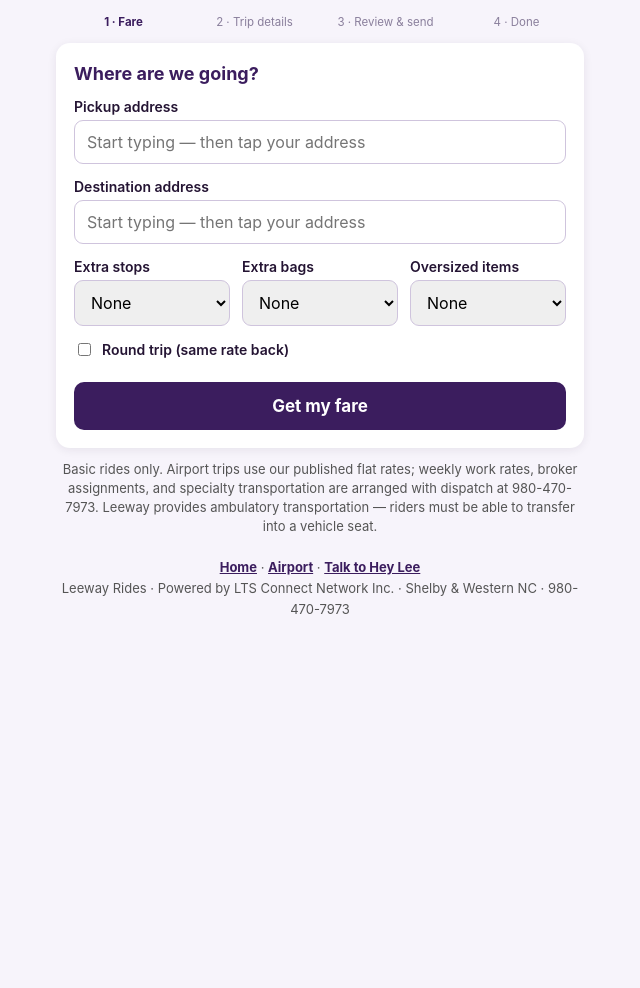
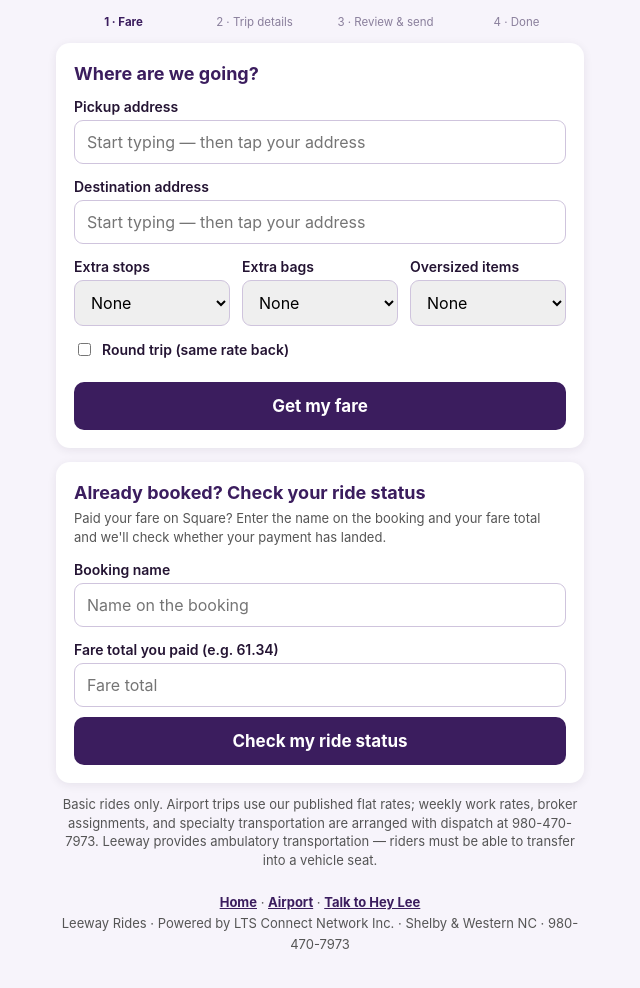
Before and after one commit to Leewayrides/leeway-rides-website, a plain HTML site: page fare-calculator.html in a window 1280 px wide. Shown: the part 114-1102 px from the top of the page, without its empty margins (320-960 px from the left). Before the commit the page ends 800 px from the top, so only its background shows below. Drawn offline with Linux system fonts and the light colour scheme.

Commit message:
Add ride-status check to fare calculator (payment confirmation)

```diff
--- a/fare-calculator.html
+++ b/fare-calculator.html
@@ -186,9 +186,21 @@ document.addEventListener('click', function(e){
     <h2>Request received 💜💛</h2>
     <div class="statusbox ok" id="confirmBox"></div>
     <div class="statusbox hold" id="payPanel" style="display:none"></div>
+    <div class="statusbox" id="statusPanel" style="display:none"></div>
     <table id="finalSummary" style="margin-top:12px"></table>
     <p class="note">Questions or changes? Call dispatch at <strong>980-470-7973</strong>.
     Which way you riding? SAY LEEWAY!</p>
+  </div>
+
+  <div class="card" id="statusChecker">
+    <h2>Already booked? Check your ride status</h2>
+    <p class="note" style="margin:4px 0 10px">Paid your fare on Square? Enter the name on the booking and your fare total and we'll check whether your payment has landed.</p>
+    <label>Booking name</label>
+    <input id="chkName" type="text" placeholder="Name on the booking" autocomplete="name">
+    <label>Fare total you paid (e.g. 61.34)</label>
+    <input id="chkTotal" type="text" inputmode="decimal" placeholder="Fare total">
+    <button type="button" onclick="checkRideStatus(document.getElementById('chkName').value, document.getElementById('chkTotal').value, document.getElementById('chkResult'))" style="margin-top:10px">Check my ride status</button>
+    <div class="statusbox" id="chkResult" style="display:none;margin-top:10px"></div>
   </div>
 
   <p class="note" style="text-align:center">Basic rides only. Airport trips use our published flat rates;
@@ -216,9 +228,48 @@ const AIRPORT_WORDS = ["airport","clt","gsp","avl","charlotte douglas",
   "greenville-spartanburg","greenville spartanburg","asheville regional"];
 const WEB3FORMS_KEY = "a5f6de0a-7809-4119-b0e9-62eb6bcd4c28"; // same public form key as the site Quick Quote form
 const SQUARE_PAY_LINK = "https://square.link/u/6IZt9aih"; // David's Square "Pay Your Fare" link (buyer-entered amount, verified live Nov 5, 2026) — the confirmation screen shows the pay step (upfront payments, David's Nov 5 decision).
+const STATUS_API = "https://leeway-holds.ltsconnectnetwork.workers.dev"; // payment-status service (Nov 7, 2026): the "Check my ride status" button asks it whether the rider's Square payment landed; it answers only once the Worker's Square key is set, and the page degrades gracefully until then.
 let TRIP = null; // holds the computed booking
 
 function money(n){ return "$" + n.toFixed(2); }
+
+// Payment-status check (Nov 7, 2026): asks the status service whether Square
+// shows a payment matching this rider's name + fare total. On a match the box
+// flips to RIDE CONFIRMED; the service answers "not active" until dispatch
+// switches it on, and the page stays honest in that state.
+async function checkRideStatus(name, totalStr, box, trip){
+  const clean = String(totalStr || "").replace(/[^0-9.]/g, "");
+  const cents = Math.round(parseFloat(clean) * 100);
+  box.style.display = "block";
+  if(!name || !name.trim() || !Number.isFinite(cents) || cents < 100){
+    box.className = "statusbox hold";
+    box.innerHTML = "Please enter the booking name and the fare total from your booking summary.";
+    return;
+  }
+  box.className = "statusbox";
+  box.innerHTML = "Checking with Square…";
+  try{
+    const res = await fetch(STATUS_API + "/payment-status", { method: "POST", headers: { "Content-Type": "application/json" }, body: JSON.stringify({ name: name.trim(), amount_cents: cents }) });
+    const d = await res.json().catch(() => ({}));
+    if(res.status === 503 || d.active === false){
+      box.className = "statusbox";
+      box.innerHTML = "Our instant status check is being switched on — dispatch confirms every paid ride personally. Questions? Call <strong>980-470-7973</strong>.";
+      return;
+    }
+    if(d.matched){
+      box.className = "statusbox ok";
+      box.innerHTML = "<strong style=\"font-size:19px\">✅ RIDE CONFIRMED</strong><br>We found your payment of <strong>" + money(d.paid_cents / 100) + "</strong> — your ride is locked in." + (trip ? "<br>" + trip.pickup + " → " + trip.dropoff + " · " + trip.date + " at " + trip.time : "") + "<br><span class=\"note\">Dispatch has your trip. If anything about your ride changes, we contact you — and if we ever can't cover a ride, we refund in full.</span>";
+      const stRow = document.querySelector("#finalSummary tr:last-child td:last-child");
+      if(trip && stRow) stRow.textContent = "CONFIRMED ✅ — payment received";
+      return;
+    }
+    box.className = "statusbox hold";
+    box.innerHTML = "We don't see that payment yet. Payments can take a minute to appear — if you just paid, wait a moment and check again. Paid under a different name? No problem — dispatch also matches payments by hand. Still nothing after a few minutes? Call dispatch at <strong>980-470-7973</strong>.";
+  }catch(e){
+    box.className = "statusbox hold";
+    box.innerHTML = "We couldn't check just now. Dispatch confirms every paid ride — call <strong>980-470-7973</strong> and we'll confirm you on the spot.";
+  }
+}
 function looksLikeAirport(a){ a=a.toLowerCase(); return AIRPORT_WORDS.some(w=>a.includes(w)); }
 function haversineMi(a,b){ const R=3958.8, dLa=(b.lat-a.lat)*Math.PI/180, dLo=(b.lon-a.lon)*Math.PI/180;
   const h=Math.sin(dLa/2)**2 + Math.cos(a.lat*Math.PI/180)*Math.cos(b.lat*Math.PI/180)*Math.sin(dLo/2)**2;
@@ -494,7 +545,8 @@ async function sendBooking(){
       pp.innerHTML=`<div style="font-size:19px;font-weight:800;color:#3b1d5e">Pay your fare: ${money(TRIP.total)}</div>
       <p style="margin:8px 0">Tap the button, enter <strong>${money(TRIP.total)}</strong>, and pay with the <strong>same name</strong> as this booking so dispatch can match your payment. One heads-up: Square shows a tip option with 15% already picked — your fare is exactly <strong>${money(TRIP.total)}</strong>. Set the tip to <strong>Other → 0</strong> to pay just your fare, or leave it as a tip for your driver.</p>
       <a href="${SQUARE_PAY_LINK}" target="_blank" rel="noopener" style="display:inline-block;background:#3b1d5e;color:#fff;font-weight:700;padding:13px 20px;border-radius:10px;text-decoration:none">Pay ${money(TRIP.total)} with Square →</a>
-      <p class="note" style="margin-top:8px">Secure checkout on Square's own site. Paid but we can't cover your ride? We refund you in full.</p>`;
+      <p class="note" style="margin-top:8px">Secure checkout on Square's own site. Paid but we can't cover your ride? We refund you in full.</p>
+      <button type="button" onclick="checkRideStatus(TRIP.name, String(TRIP.total), document.getElementById('statusPanel'), TRIP)" style="margin-top:6px">I've paid — check my ride status</button>`;
     } else if(TRIP.daysOut>6){
       cb.innerHTML=`Booking request <span class="ref">${ref}</span> is with dispatch. No payment taken today — dispatch will contact you to confirm your ride, and your secure Square payment link arrives closer to your trip.`;
     } else {
```
